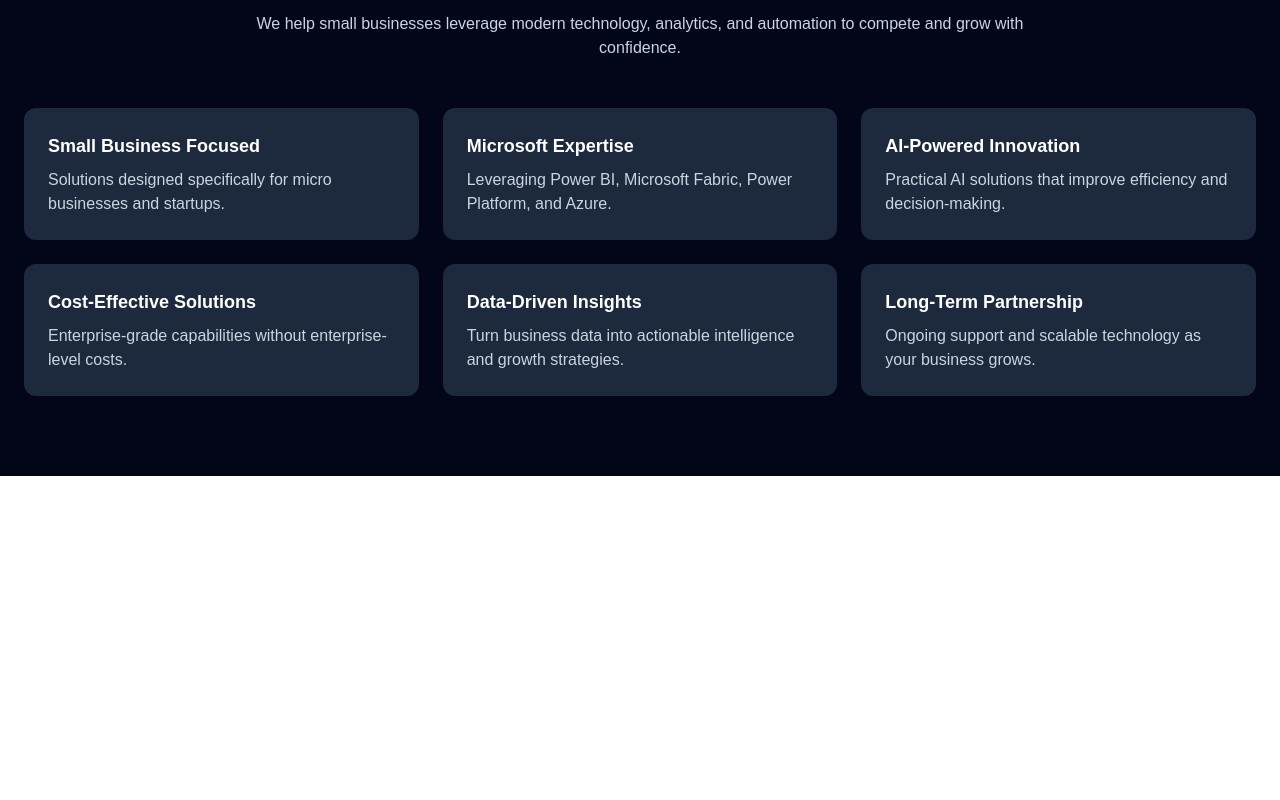
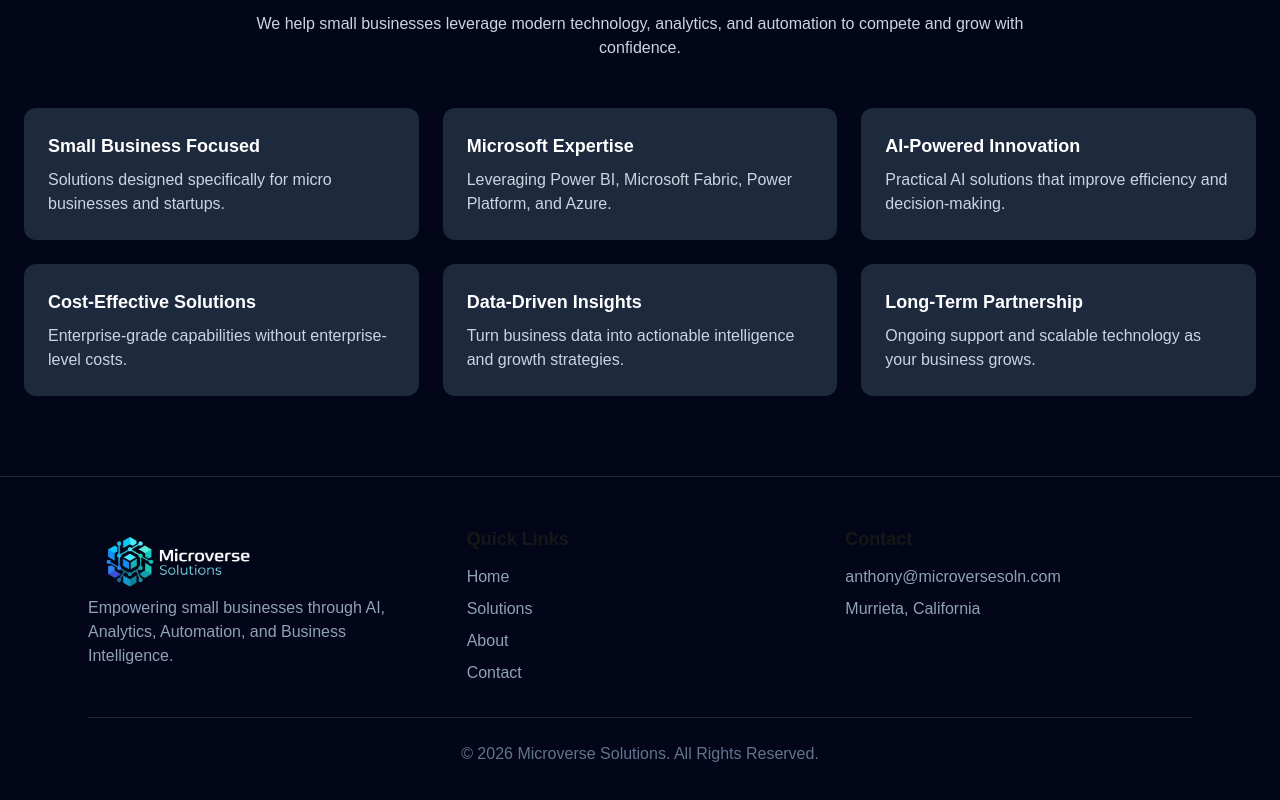
Before and after one commit to agatchaliancode/microversesoln-website, a Next.js app: page / in a window 1280 px wide. Shown: the part 1161-1961 px from the top of the page. Before the commit the page ends 1637 px from the top, so only its background shows below. Built offline with nearby package versions, Linux system fonts and the light colour scheme.

Commit message:
Add Footer Section

```diff
--- a/app/layout.tsx
+++ b/app/layout.tsx
@@ -63,7 +63,73 @@ export default function RootLayout({ children }: LayoutProps<"/">) {
       </nav>
 
       {children}
-      <Analytics/>
+
+      <footer className="border-t border-slate-800 bg-slate-950 py-12 mt-auto">
+        <div className="max-w-6xl mx-auto px-6">
+
+          <div className="grid md:grid-cols-3 gap-8">
+
+            <div>
+              <Image
+                src="/logo.png"
+                alt="Microverse Solutions"
+                width={180}
+                height={60}
+              />
+              <p className="text-slate-400">
+                Empowering small businesses through AI,
+                Analytics, Automation, and Business Intelligence.
+              </p>
+            </div>
+
+            <div>
+              <h3 className="text-lg font-semibold mb-3">
+                Quick Links
+              </h3>
+
+              <div className="flex flex-col gap-2">
+                <a href="/" className="text-slate-400 hover:text-sky-400">
+                  Home
+                </a>
+
+                <a href="/solutions" className="text-slate-400 hover:text-sky-400">
+                  Solutions
+                </a>
+
+                <a href="/about" className="text-slate-400 hover:text-sky-400">
+                  About
+                </a>
+
+                <a href="/contact" className="text-slate-400 hover:text-sky-400">
+                  Contact
+                </a>
+              </div>
+            </div>
+
+            <div>
+              <h3 className="text-lg font-semibold mb-3">
+                Contact
+              </h3>
+
+              <p className="text-slate-400">
+                anthony@microversesoln.com
+              </p>
+
+              <p className="text-slate-400 mt-2">
+                Murrieta, California
+              </p>
+            </div>
+
+          </div>
+
+          <div className="border-t border-slate-800 mt-8 pt-6 text-center text-slate-500">
+            © 2026 Microverse Solutions. All Rights Reserved.
+          </div>
+
+        </div>
+      </footer>
+
+      <Analytics />
     </body>
     </html>
   );
```
